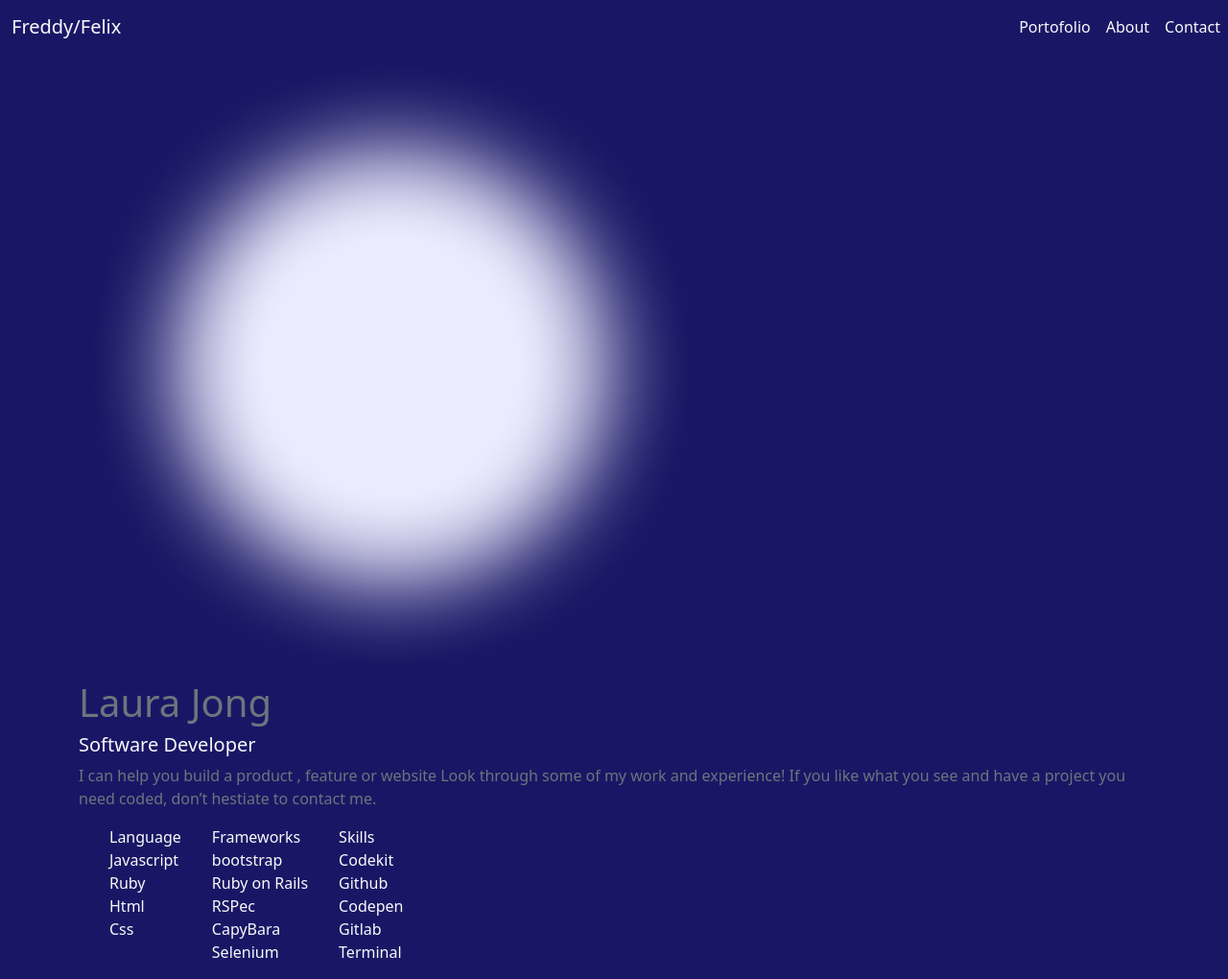
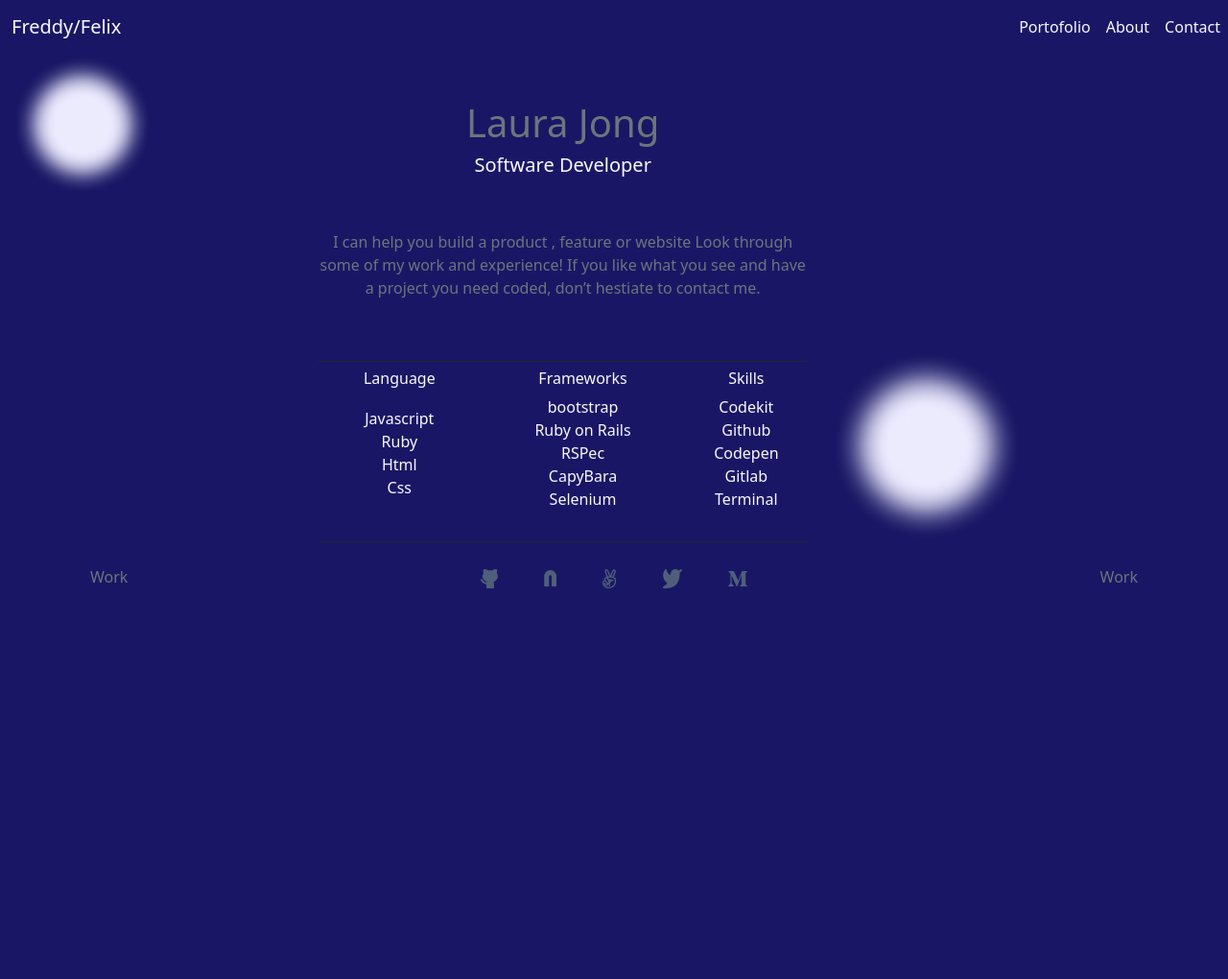
Before and after one commit to freddykaberuka/portofolio-bootstraped, a plain HTML site: page index.html in a window 1280 px wide. Shown: the whole page at 96% size. After the commit the page ends 800 px from the top, so only its background shows below. Drawn offline with nearby package versions, Linux system fonts and the light colour scheme.

Commit message:
add landing page

```diff
--- /dev/null
+++ b/app.js
@@ -0,0 +1,3 @@
+let a = 2;
+let b = 3;
+console.log(a * b)
--- a/index.html
+++ b/index.html
@@ -9,6 +9,7 @@
     <!-- JavaScript Bundle with Popper -->
     <script src="https://cdn.jsdelivr.net/npm/bootstrap@5.1.3/dist/js/bootstrap.bundle.min.js" integrity="sha384-ka7Sk0Gln4gmtz2MlQnikT1wXgYsOg+OMhuP+IlRH9sENBO0LRn5q+8nbTov4+1p" crossorigin="anonymous"></script>
     <link rel="stylesheet" href="app.css">
+    <link rel="stylesheet" href="https://cdnjs.cloudflare.com/ajax/libs/font-awesome/6.0.0-beta2/css/all.min.css" integrity="sha512-YWzhKL2whUzgiheMoBFwW8CKV4qpHQAEuvilg9FAn5VJUDwKZZxkJNuGM4XkWuk94WCrrwslk8yWNGmY1EduTA==" crossorigin="anonymous" referrerpolicy="no-referrer" />
     <title>Portofolio</title>
 </head>
 <body>
@@ -33,31 +34,34 @@
 
         </nav>
     </header>
-    <div class="container">
-        <div class="image-light">
-            <img src="/assets/circle 2 header@2x.png">
+    <div class="container-fluid ">
+        <div class="row align-items-start">
+        <div class="col-3"><div class="image-light">
+            <img src="/assets/circle 2 header@2x.png" class="img-fluid w-50">
         </div>
-        <div class="align-items-center">
+        </div>
+        <div class="col">
+        <div class="align-items-center pt-5 pb-4 mb-4 text-center">
         <h1 class="text-secondary">Laura Jong</h1>
         <div><h5 class="text-light">Software Developer</h5></div>
         </div>
-        <div class="">
-            <p class="text-secondary">I can help you build a product , feature or website Look through some of my work and experience!
+        <div class="pb-5 border-bottom border-dark">
+            <p class="text-secondary align-self-center text-center">I can help you build a product , feature or website Look through some of my work and experience!
                 If you like what you see and have a project you need coded,  don’t hestiate to contact me.</p>
         </div>
-        <div class="technology d-flex">
-            <div class="language">
+        <div class="technology d-flex text-center pt-2 pb-3 border-bottom border-dark">
+            <div class="row">
+                    <h6 class="text-light">Language</h6>
                 <ul class="text-light" style="list-style: none;">
-                    <li>Language</li>
                     <li>Javascript</li>
                     <li>Ruby</li>
                     <li>Html</li>
                     <li>Css</li>
                 </ul>
             </div>
-            <div class="framework">
+            <div class="row">
+                    <h6 class="text-light">Frameworks</h6>
                 <ul class="text-light" style="list-style: none;">
-                    <li>Frameworks</li>
                     <li>bootstrap</li>
                     <li>Ruby on Rails</li>
                     <li>RSPec</li>
@@ -65,9 +69,9 @@
                     <li>Selenium</li>
                 </ul>
             </div>
-            <div class="skills">
+            <div class="row">
+                    <h6 class="text-light">Skills</h6>
                 <ul class="text-light" style="list-style: none;">
-                    <li>Skills</li>
                     <li>Codekit</li>
                     <li>Github</li>
                     <li>Codepen</li>
@@ -77,6 +81,27 @@
             </div>
 
         </div>
+        </div>
+        <div class="col-4 align-self-end">
+            <img src="/assets/circle 2 header@2x.png" class="img-fluid w-50">
+        </div>
+        </div>
+        </div>
+        <div class="container d-flex justify-content-between">
+            <div class="row">
+                <p class="p-4 text-secondary">Work</p>
+            </div>
+            <div class="row d-flex">
+                <ul class="text-light d-flex" style="list-style: none;">
+                    <li class="p-4"><a href="#"><img src="assets/git.svg" alt="github"></a></li>
+                    <li class="p-4"><a href="#"><img src="assets/in.png" alt="linkdin"></a></li>
+                    <li class="p-4"><a href="#"><img src="assets/peace.svg" alt="peace"></a></li>
+                    <li class="p-4"><a href="#"><img src="assets/twitter.svg" alt="twitter"></a></li>
+                    <li class="p-4"><a href="#"><img src="assets/m.svg" alt=""></a></li>
+            </div>
+            <div class="row ">
+                <p class="p-4 text-secondary">Work</p>
+            </div>
     </div>
 </body>
 </html>
```
Also changed, not shown: assets/git.svg (added), assets/in.png (added), assets/m.svg (added), assets/peace.svg (added), assets/twitter.svg (added).
